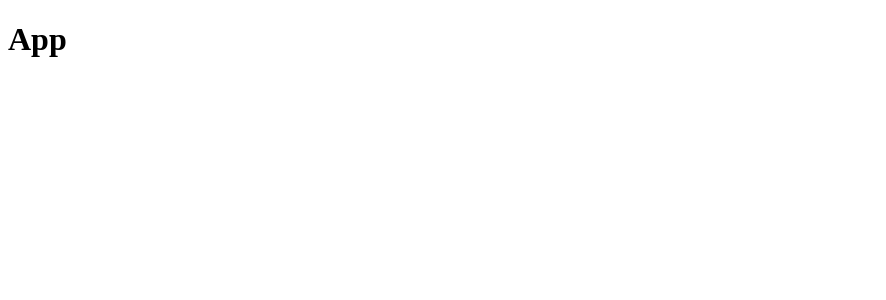
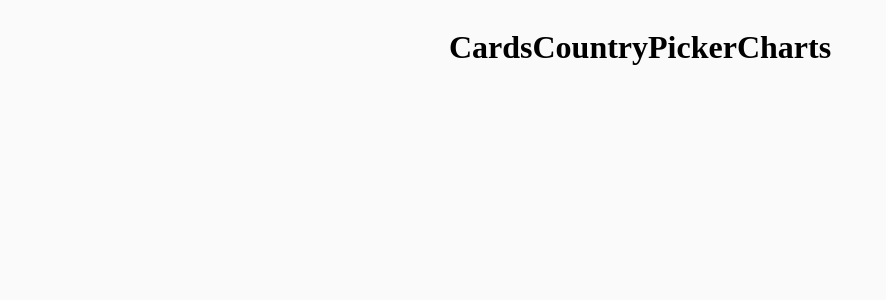
Before and after one commit to Izidor11/covid-19-tracker, a React (Create React App) app: page / in a window 1280 px wide. Shown: the top 300 px of the page, without its empty margins (0-886 px from the left). Built offline with nearby package versions, Linux system fonts and the light colour scheme.

Commit message:
adding components and styles

```diff
--- a/src/App.js
+++ b/src/App.js
@@ -1,11 +1,16 @@
 import React from 'react';
+
+import {Cards, Chart, CountryPicker} from './components';
+import styles from './App.module.css';
 
 class App extends React.Component{
     render()
     {
         return (
-            <div>
-                <h1>App</h1>
+            <div className={styles.container}>
+                <Cards/>
+                <CountryPicker/>
+                <Chart/>
             </div>
         )
     }
--- /dev/null
+++ b/src/App.module.css
@@ -0,0 +1,9 @@
+body {
+    background-color: rgb(250, 250, 250);
+}
+
+.container {
+    display: flex;
+    align-items: center;
+    justify-content: center;
+}
--- /dev/null
+++ b/src/components/Cards/Cards.jsx
@@ -0,0 +1,10 @@
+import { render } from '@testing-library/react';
+import React from 'react';
+
+const Cards = () => {
+    return (
+        <h1>Cards</h1>
+    )
+}
+
+export default Cards;
--- /dev/null
+++ b/src/components/Chart/Chart.jsx
@@ -0,0 +1,9 @@
+import React from 'react';
+
+const Chart = () => {
+    return (
+        <h1>Charts</h1>
+    )
+}
+
+export default Chart;
--- /dev/null
+++ b/src/components/CountryPicker/CountryPicker.jsx
@@ -0,0 +1,9 @@
+import React from 'react';
+
+const CountryPicker = () => {
+    return (
+        <h1>CountryPicker</h1>
+    )
+}
+
+export default CountryPicker;
--- /dev/null
+++ b/src/components/index.js
@@ -0,0 +1,3 @@
+export {default as Cards } from './Cards/Cards'
+export {default as Chart } from './Chart/Chart'
+export {default as CountryPicker } from './CountryPicker/CountryPicker'
```
Also changed, not shown: src/components/Cards/Cards.module.css (added), src/components/Chart/Chart.module.css (added), src/components/CountryPicker/CountryPicker.module.css (added).
